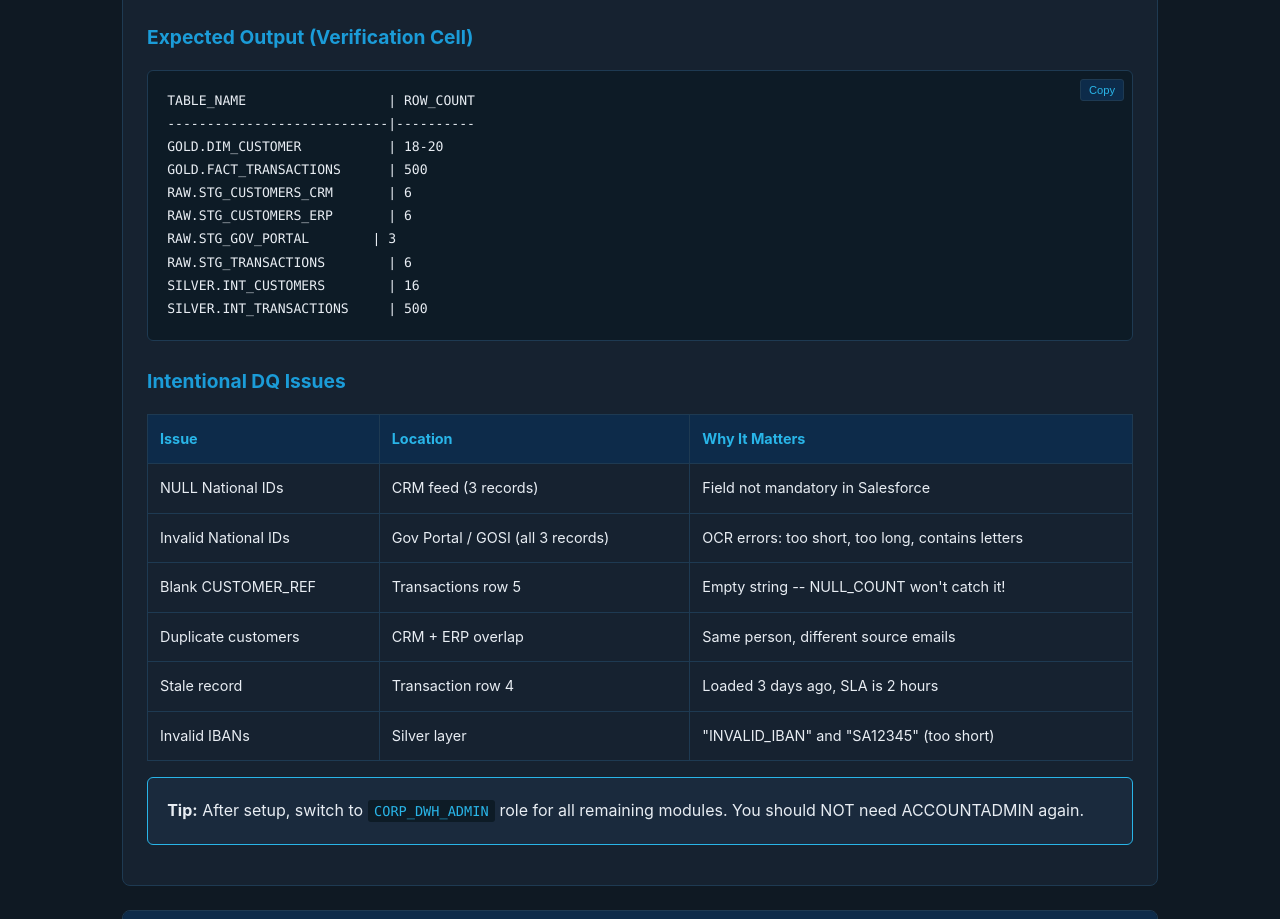
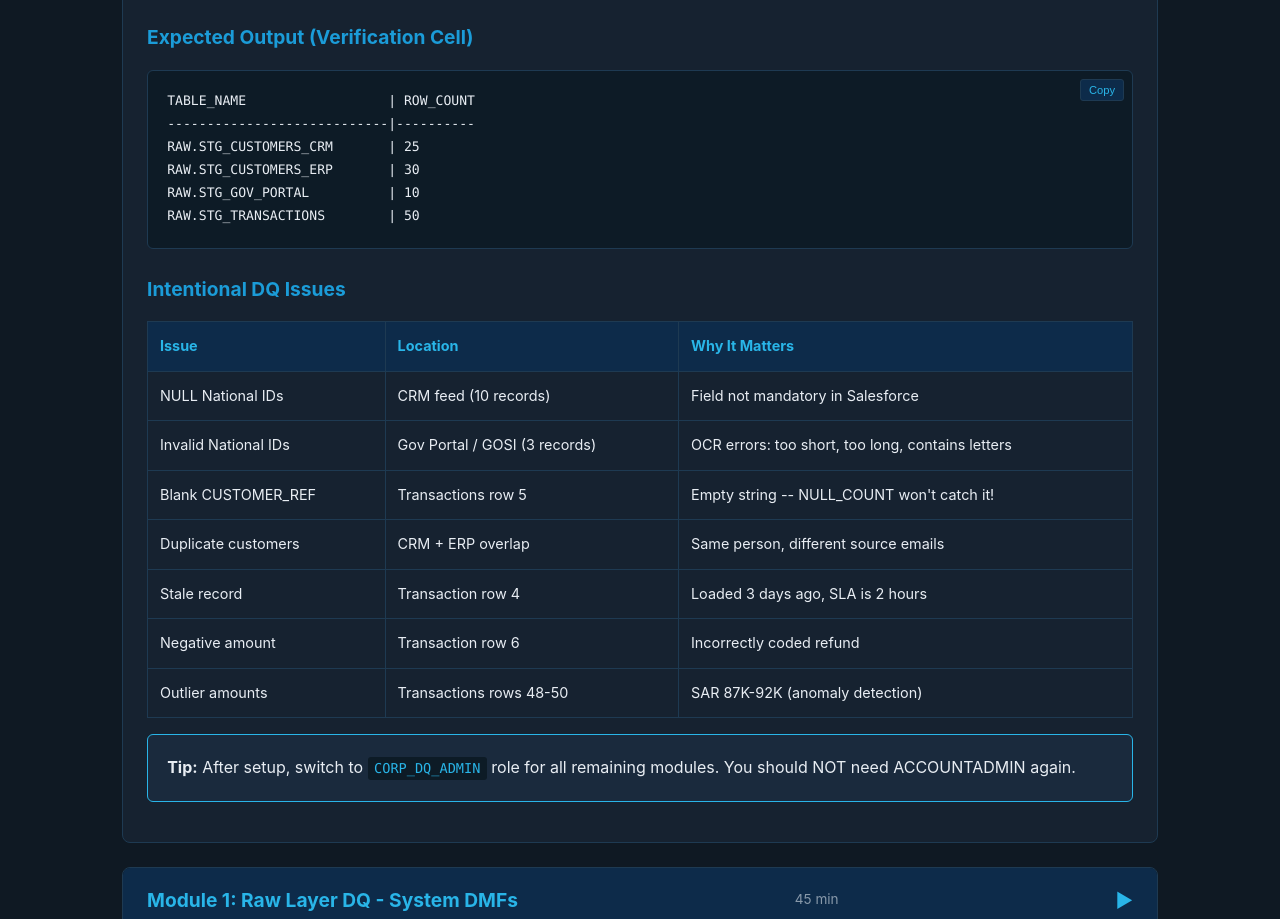
Before and after one commit to mcharni76/snowflake-data-quality-monitoring-hol, a plain HTML site: page guide/STUDENT_GUIDE.html in a window 1280 px wide. Shown: the part 3866-4785 px from the top of the page. Drawn offline with Linux system fonts and the light colour scheme.

Commit message:
Pre-publish audit fixes: consistency, secrets, accuracy
Critical fixes:
- Fix .gitignore (removed line blocking workflow file)
- Fix role names in STUDENT_GUIDE.html (CORP_DWH_ADMIN -> CORP_DQ_ADMIN)
- Fix row counts: ERP=30, CRM=25, GOV=10, TXN=50 (was off by 1)
- Update WORKSHOP_CARDS.md with v1.2 row counts (was still v1.0)
- Fix repo URL in FACILITATOR_NOTES.md (mcharni -> mcharni76)

Warnings fixed:
- Fix duration inconsistencies in STUDENT_GUIDE.md (M0=20min, M5=75min)
- Replace @gmail/@yahoo emails with @example.com (RFC 2606 safe domain)

Info:
- Replace abbreviated LICENSE with full Apache 2.0 text

Note: .github/workflows/validate.yml needs manual push with workflow scope token.

.... Generated with [Cortex Code](https://docs.snowflake.com/en/user-guide/cortex-code/cortex-code)

Co-Authored-By: Cortex Code <noreply@snowflake.com>

```diff
--- a/guide/STUDENT_GUIDE.html
+++ b/guide/STUDENT_GUIDE.html
@@ -311,7 +311,7 @@ li { margin-bottom: 0.4rem; }
 <h3>What You Will Build</h3>
 <ul>
 <li>Database <code>CORP_DWH</code> with Medallion schemas (RAW, SILVER, GOLD, DQ)</li>
-<li>Roles: <code>CORP_DWH_ADMIN</code> (lab exercises) and <code>CORP_DWH_STEWARD</code> (production pattern)</li>
+<li>Roles: <code>CORP_DQ_ADMIN</code> (lab exercises) and <code>CORP_DQ_STEWARD</code> (production pattern)</li>
 <li>Sample data with intentional DQ issues seeded across all layers</li>
 <li>Notification integration for email alerts</li>
 </ul>
@@ -327,28 +327,25 @@ li { margin-bottom: 0.4rem; }
 <h3>Expected Output (Verification Cell)</h3>
 <pre><code>TABLE_NAME                  | ROW_COUNT
 ----------------------------|----------
-GOLD.DIM_CUSTOMER           | 18-20
-GOLD.FACT_TRANSACTIONS      | 500
-RAW.STG_CUSTOMERS_CRM       | 6
-RAW.STG_CUSTOMERS_ERP       | 6
-RAW.STG_GOV_PORTAL        | 3
-RAW.STG_TRANSACTIONS        | 6
-SILVER.INT_CUSTOMERS        | 16
-SILVER.INT_TRANSACTIONS     | 500</code></pre>
+RAW.STG_CUSTOMERS_CRM       | 25
+RAW.STG_CUSTOMERS_ERP       | 30
+RAW.STG_GOV_PORTAL          | 10
+RAW.STG_TRANSACTIONS        | 50</code></pre>
 
 <h3>Intentional DQ Issues</h3>
 <table>
 <tr><th>Issue</th><th>Location</th><th>Why It Matters</th></tr>
-<tr><td>NULL National IDs</td><td>CRM feed (3 records)</td><td>Field not mandatory in Salesforce</td></tr>
-<tr><td>Invalid National IDs</td><td>Gov Portal / GOSI (all 3 records)</td><td>OCR errors: too short, too long, contains letters</td></tr>
+<tr><td>NULL National IDs</td><td>CRM feed (10 records)</td><td>Field not mandatory in Salesforce</td></tr>
+<tr><td>Invalid National IDs</td><td>Gov Portal / GOSI (3 records)</td><td>OCR errors: too short, too long, contains letters</td></tr>
 <tr><td>Blank CUSTOMER_REF</td><td>Transactions row 5</td><td>Empty string -- NULL_COUNT won't catch it!</td></tr>
 <tr><td>Duplicate customers</td><td>CRM + ERP overlap</td><td>Same person, different source emails</td></tr>
 <tr><td>Stale record</td><td>Transaction row 4</td><td>Loaded 3 days ago, SLA is 2 hours</td></tr>
-<tr><td>Invalid IBANs</td><td>Silver layer</td><td>"INVALID_IBAN" and "SA12345" (too short)</td></tr>
+<tr><td>Negative amount</td><td>Transaction row 6</td><td>Incorrectly coded refund</td></tr>
+<tr><td>Outlier amounts</td><td>Transactions rows 48-50</td><td>SAR 87K-92K (anomaly detection)</td></tr>
 </table>
 
 <div class="tip-box">
-<strong>Tip:</strong> After setup, switch to <code>CORP_DWH_ADMIN</code> role for all remaining modules. You should NOT need ACCOUNTADMIN again.
+<strong>Tip:</strong> After setup, switch to <code>CORP_DQ_ADMIN</code> role for all remaining modules. You should NOT need ACCOUNTADMIN again.
 </div>
 </div>
 </div>
@@ -649,7 +646,7 @@ THEN
 <table>
 <tr><th>Issue</th><th>Cause</th><th>Fix</th></tr>
 <tr><td>Empty DQ results</td><td>DMFs haven't run yet</td><td>Wait 1-2 min, or manually trigger with INSERT/UPDATE on the table</td></tr>
-<tr><td>"Insufficient privileges"</td><td>Wrong role</td><td><code>USE ROLE CORP_DWH_ADMIN;</code></td></tr>
+<tr><td>"Insufficient privileges"</td><td>Wrong role</td><td><code>USE ROLE CORP_DQ_ADMIN;</code></td></tr>
 <tr><td>"Data metric function not found"</td><td>DMF not created yet</td><td>Run Module 2 before Module 3/4</td></tr>
 <tr><td>Cortex AI error</td><td>Cross-region not enabled</td><td><code>ALTER ACCOUNT SET CORTEX_ENABLED_CROSS_REGION = 'ANY_REGION';</code></td></tr>
 <tr><td>Alert not firing</td><td>Alert is suspended</td><td><code>ALTER ALERT alert_name RESUME;</code></td></tr>
```
Also changed, not shown: 6 other files.
